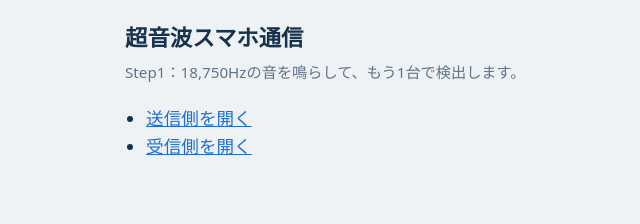
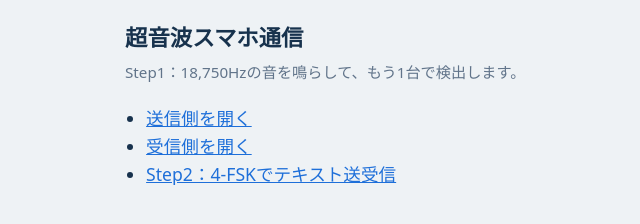
Before and after one commit to natsumi827/ultrasonic-comm, a plain HTML site: page index.html in a window 1280 px wide. Shown: the whole page, without its empty margins (195-835 px from the left). Drawn offline with Linux system fonts and the light colour scheme.

Commit message:
Add link to Step2: 4-FSK text transmission

```diff
--- a/index.html
+++ b/index.html
@@ -13,6 +13,7 @@
     <ul class="links">
       <li><a href="sender.html">送信側を開く</a></li>
       <li><a href="receiver.html">受信側を開く</a></li>
+      <li><a href="step2.html">Step2：4-FSKでテキスト送受信</a></li>
     </ul>
   </main>
 </body>
```
